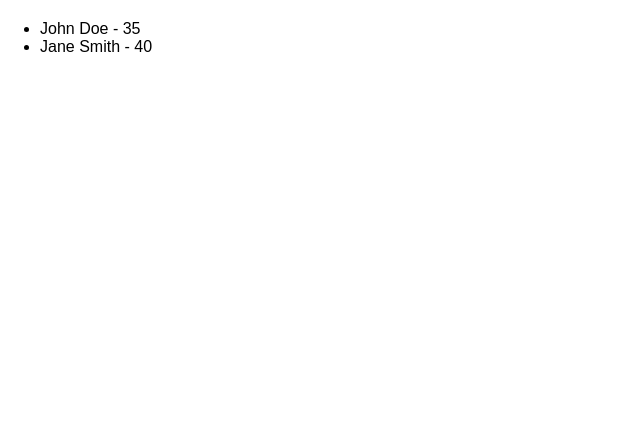
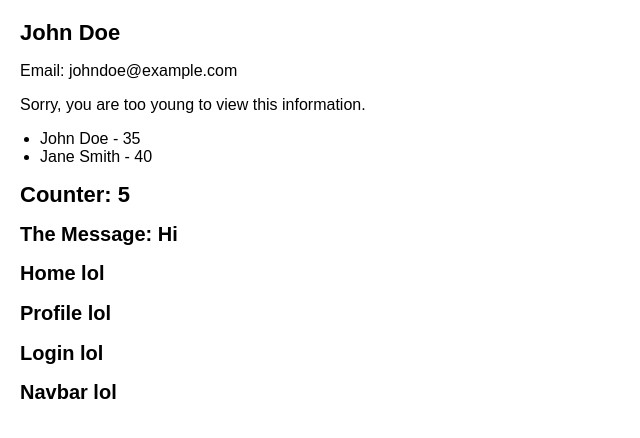
Before and after one commit to ogryzek/Fed104-6-sep-2024, a React (Create React App) app in the folder Practice/my-app/: page / in a window 1280 px wide. Shown: the top 438 px of the page, without its empty margins (0-640 px from the left). Built offline with nearby package versions, Linux system fonts and the light colour scheme.

Commit message:
Adds setup for exercise 16

```diff
--- a/Practice/my-app/package.json
+++ b/Practice/my-app/package.json
@@ -8,6 +8,7 @@
     "@testing-library/user-event": "^13.5.0",
     "react": "^18.3.1",
     "react-dom": "^18.3.1",
+    "react-router-dom": "^6.26.2",
     "react-scripts": "5.0.1",
     "web-vitals": "^2.1.4"
   },
--- a/Practice/my-app/src/App.js
+++ b/Practice/my-app/src/App.js
@@ -1,6 +1,8 @@
 import PassengerTicket from './PassengerTicket';
 import {Lol, Counter} from './week4';
-import { Menu, Exercise06 } from './week5';
+import { MyMessage, SecondCounter, Menu, Exercise06 } from './week5';
+import { Home, Profile, Login, Navbar } from './exercise16'
+
 import TicTacToe from './practice';
 import './App.css';
 
@@ -18,10 +20,25 @@ function Week4() {
   );
 }
 
+function Exercise16() {
+  return (
+    <div className="exercise16">
+      <Home />
+      <Profile />
+      <Login />
+      <Navbar />
+    </div>
+  )
+}
+
 function Week5 () {
   return (
     <div className="week5-exercises">
       <Exercise06 />
+      <Menu />
+      <SecondCounter />
+      <MyMessage />
+      <Exercise16 />
     </div>
 
   )
@@ -30,10 +47,8 @@ function Week5 () {
 function App() {
   return (
     <div className="container">
-      <Menu />
-      {/* {false ? <Week4 /> : <Week5 />} */}
+      {false ? <Week4 /> : <Week5 />}
     </div>
-
   )
 }
 
--- /dev/null
+++ b/Practice/my-app/src/exercise16.js
@@ -0,0 +1,27 @@
+
+
+function Home() {
+    return(
+        <h2>Home lol</h2>
+    )
+}
+
+function Profile() {
+    return (
+        <h2>Profile lol</h2>
+    )
+}
+
+function Login() {
+    return (
+        <h2>Login lol</h2>
+    )
+}
+
+function Navbar() {
+    return (
+        <h2>Navbar lol</h2>
+    )
+}
+
+export { Home, Profile, Login, Navbar }
--- a/Practice/my-app/src/index.js
+++ b/Practice/my-app/src/index.js
@@ -3,11 +3,14 @@ import ReactDOM from 'react-dom/client';
 import './index.css';
 import App from './App';
 import reportWebVitals from './reportWebVitals';
+import { BrowserRouter } from 'react-router-dom';
 
 const root = ReactDOM.createRoot(document.getElementById('root'));
 root.render(
   <React.StrictMode>
-    <App />
+    <BrowserRouter>
+      <App />
+    </BrowserRouter>
   </React.StrictMode>
 );
 
--- a/Practice/my-app/src/week5.js
+++ b/Practice/my-app/src/week5.js
@@ -1,3 +1,4 @@
+import {useState, useEffect} from 'react';
 
 export function Exercise06() {
     const user = {
@@ -28,3 +29,34 @@ export function Menu() {
         </ul>
     );
 }
+
+export function MyMessage() {
+    const messages = ['Hello', 'Hey', 'Hi', "What's up?", 'Yo'];
+    const [message, setMessage] = useState(messages[0]);
+
+    useEffect(()=>{
+        setInterval(() => {
+            let randIndex = Math.floor(Math.random() * messages.length);
+            setMessage(messages[randIndex])
+        }, 1500);
+    }, []);
+
+    return (
+        <h2>The Message: {message}</h2>
+    )
+}
+
+export function SecondCounter() {
+    const [seconds, setSeconds] = useState(0);
+    useEffect(() => {
+        const intervalId = setInterval(() =>{
+            setSeconds(seconds + 1);
+        }, 1000);
+
+        return () => clearInterval(intervalId);
+    }, [seconds]);
+
+    return (
+        <h1>Counter: {seconds}</h1>
+    )
+}
```
Also changed, not shown: 2 other files (tests, documents, lock files or other folders).
